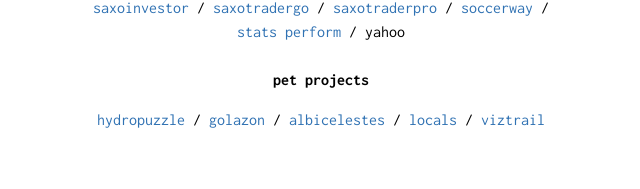
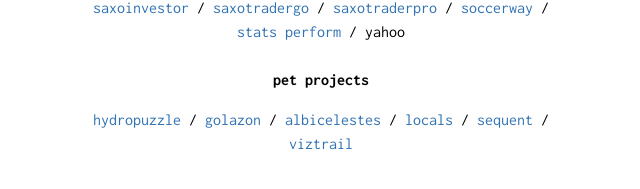
Before and after one commit to sobstel/sobstel.github.com, a Jekyll site: the page built from index.html, in a window 1280 px wide. Shown: the part 262-451 px from the top of the page, without its empty margins (319-959 px from the left). Built offline with Jekyll 4.4.1, drawn with Linux system fonts in a browser that asks for light colours.

Commit message:
For every dark night there's a brighter day.

```diff
--- a/index.html
+++ b/index.html
@@ -36,7 +36,8 @@
         <a href="//sobstel.dev/hydropuzzle/">hydropuzzle</a> /
         <a href="//golazon.com">golazon</a> /
         <a href="//albicelestes.com">albicelestes</a> /
-        <a href="//niebanalna.vercel.app">locals</a> /
+        <a href="//github.com/sobstel/locals">locals</a> /
+        <a href="//github.com/sobstel/sequent">sequent</a> /
         <a href="//viztrail.com">viztrail</a>
     </p>
 </div>
```
